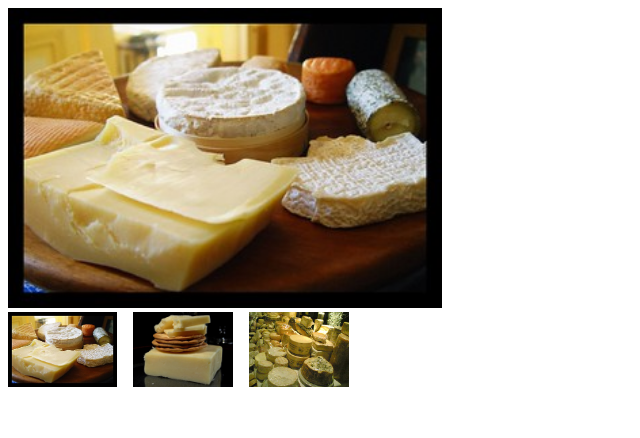
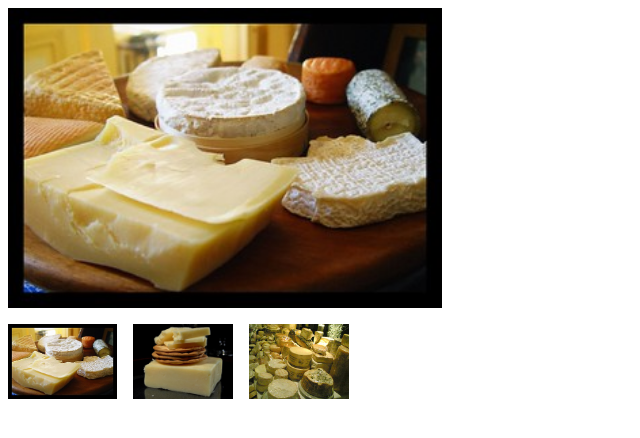
Before and after one commit to BrianEmilius/example-gallery, a plain HTML site: page index.html in a window 1280 px wide. Shown: the whole page, without its empty margins (0-640 px from the left). Drawn offline with Linux system fonts and the light colour scheme.

Commit message:
rearrange HTML

```diff
--- a/gallery.css
+++ b/gallery.css
@@ -1,6 +1,17 @@
+.gallery__container * {
+	margin: 0;
+	padding: 0;
+	box-sizing: border-box;
+}
+
+.gallery__container img {
+	display: block;
+}
+
 .gallery__focusedImage {
 	height: 300px;
 	width: auto;
+	margin-bottom: 1em;
 }
 
 .gallery__thumbnails {
@@ -8,6 +19,12 @@
 	gap: 1em;
 }
 
+.gallery__button {
+	border: none;
+	background: transparent;
+	cursor: pointer;
+}
+
 .gallery__thumbnail {
 	height: 75px;
 	width: auto;
--- a/gallery.js
+++ b/gallery.js
@@ -1,14 +1,17 @@
 const gallery = (function() {
 	const GALLERY = document.querySelector(".gallery__container")
-	const FOCUSED_IMAGE = GALLERY.querySelector(".gallery__focusedImage")
-	const THUMBNAILS = GALLERY.querySelector(".gallery__thumbnails")
+	const FOCUSED_IMAGE = document.createElement("img")
+	const THUMBNAILS = document.createElement("div")
+
+	FOCUSED_IMAGE.className = "gallery__focusedImage"
+	THUMBNAILS.className = "gallery__thumbnails"
 
 	function buildThumbnail(image) {
-		const IMG = document.createElement("img")
-		IMG.src = image
-		IMG.className = "gallery__thumbnail"
-		IMG.addEventListener("click", changeFocus)
-		THUMBNAILS.append(IMG)
+		const BUTTON = document.createElement("button")
+		BUTTON.innerHTML = `<img src="${image}" alt="gallery thumbnail" class="gallery__thumbnail">`
+		BUTTON.className = "gallery__button"
+		BUTTON.addEventListener("click", changeFocus)
+		THUMBNAILS.append(BUTTON)
 	}
 
 	function changeFocus(event) {
@@ -19,6 +22,8 @@ const gallery = (function() {
 		FOCUSED_IMAGE.src = images[0]
 
 		images.forEach(buildThumbnail)
+
+		GALLERY.append(FOCUSED_IMAGE, THUMBNAILS)
 	}
 
 	return {
--- a/index.html
+++ b/index.html
@@ -8,10 +8,7 @@
 	<link rel="stylesheet" href="./gallery.css">
 </head>
 <body>
-	<div class="gallery__container">
-		<img src="" alt="" class="gallery__focusedImage">
-		<div class="gallery__thumbnails"></div>
-	</div>
+	<div class="gallery__container"></div>
 	<script src="./gallery.js"></script>
 	<script>
 		gallery.init(["./images/cheese1.jpg", "./images/cheese2.jpg", "./images/cheese3.jpg"])
```
